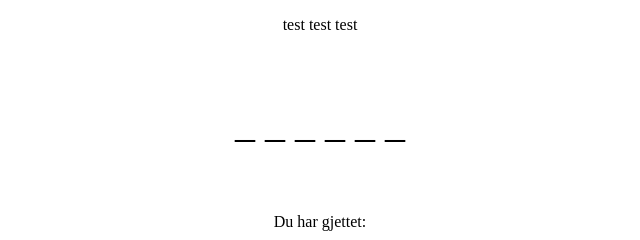
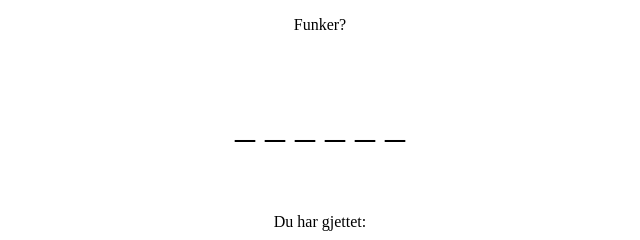
Before and after one commit to Minh15/gitPushTest, a plain HTML site: page index.html in a window 1280 px wide. Shown: the top 240 px of the page, 320-960 px from the left. Drawn offline with Linux system fonts and the light colour scheme.

Commit message:
Terminal

```diff
--- a/index.html
+++ b/index.html
@@ -50,7 +50,7 @@
 
     <div id="container">
         <form>
-<p>test test test</p>
+<p>Funker?</p>
         <p id="losning"> </p>
         <p id="bokstaver"> Du har gjettet: </p>
             <p id="beskjed"></p>
```
